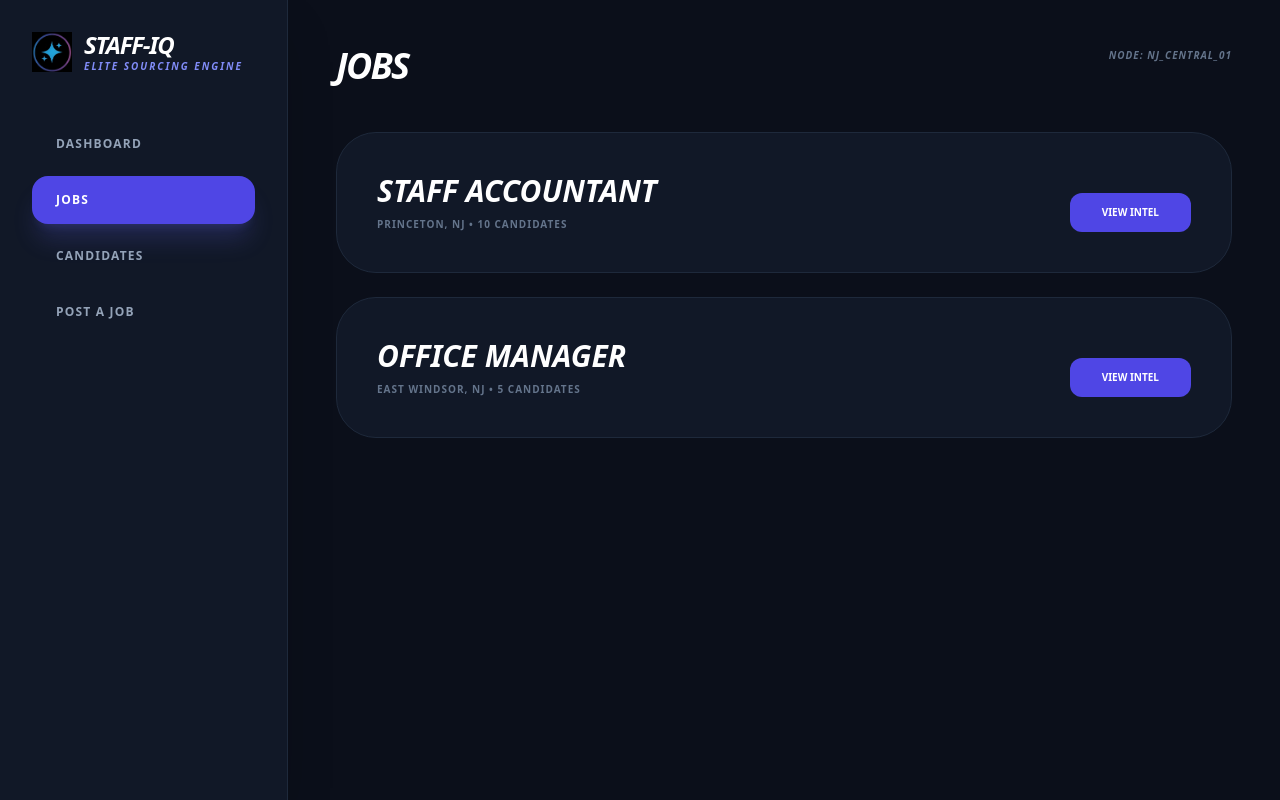
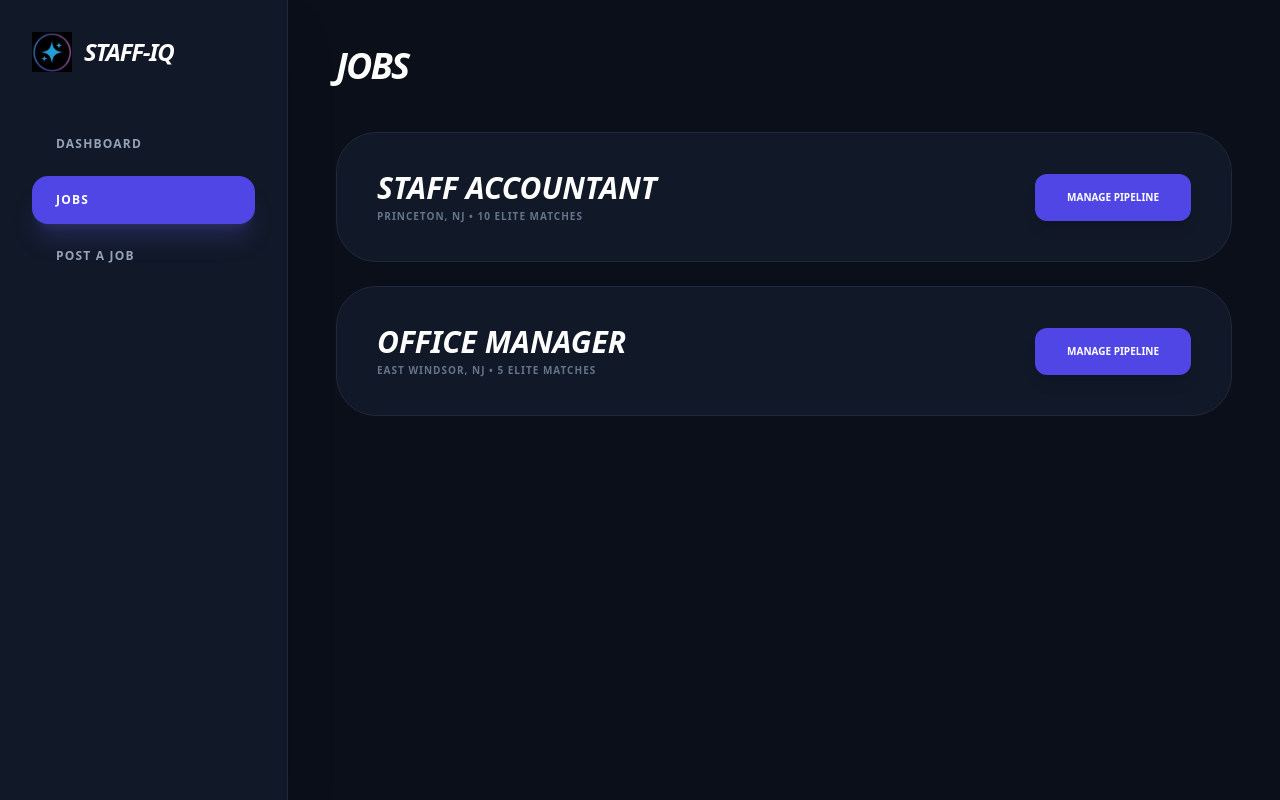
Before and after one commit to dansims2024-afk/staff-iq, a React (Vite) app: page / in a window 1280 px wide. Both pictures are taken after a click on the button "JOBS". Built offline with nearby package versions, Linux system fonts and the light colour scheme.

Commit message:
Update App.jsx

```diff
--- a/src/App.jsx
+++ b/src/App.jsx
@@ -4,131 +4,121 @@ export default function App() {
   // --- 1. GLOBAL STATE (Main Controller) ---
   const [activeTab, setActiveTab] = useState('Dashboard');
   const [selectedCandidate, setSelectedCandidate] = useState(null);
-  const [viewingJD, setViewingJD] = useState(null);
-  const [showEmailPreview, setShowEmailPreview] = useState(false);
+  const [activeJobView, setActiveJobView] = useState(null); // The "Drill-Down" state
 
-  // --- 2. THE PRODUCTION DATASET: 2 JOBS ---
+  // --- 2. THE PRODUCTION DATASET: JOBS WITH NESTED CANDIDATES ---
   const [jobs] = useState([
     {
-      id: 1, title: "Staff Accountant", location: "Princeton, NJ", dept: "Finance", applicants: 10, health: 92,
-      description: "MISSION: STAFF ACCOUNTANT\nEnsure high-velocity execution and 100% accuracy on mission-critical projects."
+      id: 1, title: "Staff Accountant", location: "Princeton, NJ", dept: "Finance", health: 92,
+      candidates: [
+        { id: 1, name: "Michael Vanhouten", score: "96%", status: "Final Loop", source: "Referral", aiSummary: "Elite match. NetSuite expert.", resume: "MICHAEL VANHOUTEN\nPrinceton, NJ\nSenior Accountant..." },
+        { id: 2, name: "Sarah Jenkins", score: "91%", status: "Technical", source: "LinkedIn", aiSummary: "Strong technical skills.", resume: "SARAH JENKINS\nLawrenceville, NJ..." },
+        { id: 3, name: "David Ross", score: "88%", status: "Screening", source: "Indeed", aiSummary: "Overqualified but strong.", resume: "DAVID ROSS..." },
+        { id: 4, name: "Emily Chen", score: "74%", status: "Needs Review", source: "Manual", aiSummary: "AP Specialist.", resume: "EMILY CHEN..." },
+        { id: 5, name: "James Peterson", score: "82%", status: "Sourced", source: "ZipRecruiter", aiSummary: "Job-hopper risk.", resume: "JAMES PETERSON..." },
+        { id: 6, name: "Linda Gomez", score: "65%", status: "Rejected", source: "Indeed", aiSummary: "No ERP experience.", resume: "LINDA GOMEZ..." },
+        { id: 7, name: "Raj Patel", score: "93%", status: "Needs Review", source: "Manual", aiSummary: "Elite auditor.", resume: "RAJ PATEL..." },
+        { id: 8, name: "Marcus Thorne", score: "55%", status: "Rejected", source: "LinkedIn", aiSummary: "Retention risk.", resume: "MARCUS THORNE..." },
+        { id: 9, name: "Anita Roy", score: "78%", status: "Sourced", source: "Jooble", aiSummary: "Recent grad.", resume: "ANITA ROY..." },
+        { id: 10, name: "Tom Baines", score: "80%", status: "Screening", source: "Referral", aiSummary: "Tax pro.", resume: "TOM BAINES..." }
+      ]
     },
     {
-      id: 2, title: "Office Manager", location: "East Windsor, NJ", dept: "Operations", applicants: 5, health: 85,
-      description: "MISSION: OFFICE MANAGER\nOptimize workflows and manage essential office infrastructure with precision."
+      id: 2, title: "Office Manager", location: "East Windsor, NJ", dept: "Operations", health: 85,
+      candidates: [
+        { id: 11, name: "Karen Miller", score: "89%", status: "Technical", source: "LinkedIn", aiSummary: "Excellent operations exp.", resume: "KAREN MILLER..." },
+        { id: 12, name: "Steve Zhao", score: "94%", status: "Final Loop", source: "Referral", aiSummary: "Perfect for Princeton branch.", resume: "STEVE ZHAO..." },
+        { id: 13, name: "Becca Smith", score: "72%", status: "Needs Review", source: "Indeed", aiSummary: "Lacks manager depth.", resume: "BECCA SMITH..." },
+        { id: 14, name: "Chris Evans", score: "85%", status: "Sourced", source: "LinkedIn", aiSummary: "Strong communicator.", resume: "CHRIS EVANS..." },
+        { id: 15, name: "Julie Vance", score: "96%", status: "Needs Review", source: "Manual", aiSummary: "Elite match.", resume: "JULIE VANCE..." }
+      ]
     }
-  ]);
-
-  // --- 15 DIVERSE CANDIDATES WITH RESUMES ---
-  const [candidates] = useState([
-    { id: 1, name: "Michael Vanhouten", score: "96%", status: "Final Loop", source: "Referral", aiSummary: "Elite match. NetSuite expert.", resume: "MICHAEL VANHOUTEN\nPrinceton, NJ\nSenior Accountant..." },
-    { id: 2, name: "Sarah Jenkins", score: "91%", status: "Technical", source: "LinkedIn", aiSummary: "Strong technical skills, slightly junior.", resume: "SARAH JENKINS\nLawrenceville, NJ..." },
-    { id: 3, name: "David Ross", score: "88%", status: "Screening", source: "Indeed", aiSummary: "Overqualified but strong potential.", resume: "DAVID ROSS\nNew Brunswick, NJ..." },
-    { id: 4, name: "Emily Chen", score: "74%", status: "Needs Review", source: "Manual", aiSummary: "AP Specialist, lacks GL depth.", resume: "EMILY CHEN\nWest Windsor, NJ..." },
-    { id: 5, name: "James Peterson", score: "82%", status: "Sourced", source: "ZipRecruiter", aiSummary: "Solid background, job-hopper risk.", resume: "JAMES PETERSON\nPlainsboro, NJ..." },
-    { id: 6, name: "Linda Gomez", score: "65%", status: "Rejected", source: "Indeed", aiSummary: "Primary bookkeeping, no ERP experience.", resume: "LINDA GOMEZ\nHamilton, NJ..." },
-    { id: 7, name: "Raj Patel", score: "93%", status: "Needs Review", source: "Manual", aiSummary: "Elite auditor with CPA track.", resume: "RAJ PATEL\nEdison, NJ..." },
-    { id: 8, name: "Marcus Thorne", score: "55%", status: "Rejected", source: "LinkedIn", aiSummary: "Heavily overqualified; retention risk.", resume: "MARCUS THORNE\nPrinceton, NJ..." },
-    { id: 9, name: "Anita Roy", score: "78%", status: "Sourced", source: "Jooble", aiSummary: "Recent grad, zero field experience.", resume: "ANITA ROY\nPrinceton Jct, NJ..." },
-    { id: 10, name: "Tom Baines", score: "80%", status: "Screening", source: "Referral", aiSummary: "Tax pro pivoting to General Ledger.", resume: "TOM BAINES\nEwing, NJ..." },
-    { id: 11, name: "Karen Miller", score: "89%", status: "Technical", source: "LinkedIn", aiSummary: "Excellent operations and Office Management exp.", resume: "KAREN MILLER\nEast Windsor, NJ..." },
-    { id: 12, name: "Steve Zhao", score: "94%", status: "Final Loop", source: "Referral", aiSummary: "Deep Finance background, perfect for Princeton.", resume: "STEVE ZHAO\nPrinceton, NJ..." },
-    { id: 13, name: "Becca Smith", score: "72%", status: "Needs Review", source: "Indeed", aiSummary: "Solid admin, lacks manager level depth.", resume: "BECCA SMITH\nHightstown, NJ..." },
-    { id: 14, name: "Chris Evans", score: "85%", status: "Sourced", source: "LinkedIn", aiSummary: "Strong communicator, good for Ops role.", resume: "CHRIS EVANS\nTrenton, NJ..." },
-    { id: 15, name: "Julie Vance", score: "96%", status: "Needs Review", source: "Manual", aiSummary: "Hospitality veteran; elite Office Manager match.", resume: "JULIE VANCE\nEast Windsor, NJ..." }
   ]);
 
   return (
     <div className="flex min-h-screen font-sans bg-[#0B0F1A] text-white">
 
-      {/* SIDEBAR: UNIFIED BRANDING */}
+      {/* SIDEBAR: CLEANER NAVIGATION (REMOVED CANDIDATES TAB) */}
       <nav className="w-72 p-8 fixed h-full flex flex-col bg-[#111827] border-r border-slate-800 shadow-2xl z-30">
         <div className="mb-12 flex items-center gap-3">
            <img src="/logo.png" alt="Logo" className="w-10 h-10 object-contain" />
-           <div>
-              <h1 className="text-2xl font-[900] italic uppercase tracking-tighter text-white leading-none">Staff-IQ</h1>
-              <p className="text-[10px] font-black text-indigo-400 uppercase tracking-[0.2em] mt-1 leading-none italic">Elite Sourcing Engine</p>
-           </div>
+           <h1 className="text-2xl font-[900] italic uppercase tracking-tighter text-white leading-none">Staff-IQ</h1>
         </div>
         <div className="flex flex-col gap-2 flex-1">
-          {['Dashboard', 'Jobs', 'Candidates', 'Post a Job'].map((tab) => (
-            <button key={tab} onClick={() => {setActiveTab(tab); setViewingJD(null);}} className={`text-left p-4 px-6 rounded-2xl font-black uppercase text-xs tracking-widest transition-all ${activeTab === tab ? 'bg-indigo-600 text-white shadow-xl shadow-indigo-500/20' : 'text-slate-400 hover:bg-slate-800'}`}>{tab}</button>
+          {['Dashboard', 'Jobs', 'Post a Job'].map((tab) => (
+            <button key={tab} onClick={() => {setActiveTab(tab); setActiveJobView(null);}} className={`text-left p-4 px-6 rounded-2xl font-black uppercase text-xs tracking-widest transition-all ${activeTab === tab ? 'bg-indigo-600 text-white shadow-xl shadow-indigo-500/20' : 'text-slate-400 hover:bg-slate-800'}`}>{tab}</button>
           ))}
         </div>
       </nav>
 
       <main className="flex-1 ml-72 p-12">
-        <header className="mb-12 flex justify-between items-start">
-            <h2 className="text-4xl font-[900] italic uppercase tracking-tighter leading-none">{activeTab}</h2>
-            <div className="text-right">
-                <p className="text-slate-500 text-[10px] font-black uppercase tracking-widest italic">Node: NJ_Central_01</p>
-            </div>
+        <header className="mb-12">
+            <h2 className="text-4xl font-[900] italic uppercase tracking-tighter leading-none">{activeJobView ? activeJobView.title : activeTab}</h2>
+            {activeJobView && <button onClick={() => setActiveJobView(null)} className="mt-4 text-[10px] font-black uppercase text-indigo-400">← Back to All Jobs</button>}
         </header>
 
-        {/* DASHBOARD: FULL METRICS */}
+        {/* DASHBOARD SUMMARY */}
         {activeTab === 'Dashboard' && (
-          <div className="space-y-10 animate-in fade-in">
-            <div className="grid grid-cols-4 gap-6">
-               {[
+          <div className="grid grid-cols-4 gap-6 animate-in fade-in">
+             {[
                 { label: 'Active Reqs', val: '2', color: 'text-indigo-400' },
                 { label: 'Total Pool', val: '15', color: 'text-white' },
                 { label: 'Net Savings', val: '$22.5k', color: 'text-emerald-400' },
                 { label: 'Avg Match', val: '84%', color: 'text-amber-400' }
               ].map((s, i) => (
                 <div key={i} className="bg-[#111827] border border-slate-800 p-8 rounded-[32px]">
-                  <p className="text-slate-500 text-[10px] font-black uppercase mb-1 italic">{s.label}</p>
+                  <p className="text-slate-500 text-[10px] font-black uppercase italic">{s.label}</p>
                   <p className={`text-4xl font-[900] italic ${s.color} leading-none mt-2`}>{s.val}</p>
                 </div>
               ))}
-            </div>
           </div>
         )}
 
-        {/* JOBS TAB */}
-        {activeTab === 'Jobs' && (
-          <div className="space-y-6">
+        {/* JOBS LIST VIEW */}
+        {activeTab === 'Jobs' && !activeJobView && (
+          <div className="space-y-6 animate-in fade-in">
              {jobs.map(j => (
-               <div key={j.id} className="bg-[#111827] border border-slate-800 p-10 rounded-[40px] flex justify-between items-end">
+               <div key={j.id} className="bg-[#111827] border border-slate-800 p-10 rounded-[40px] flex justify-between items-center group hover:border-indigo-500 transition-all">
                   <div>
-                    <h4 className="text-3xl font-[900] italic uppercase text-white mb-2">{j.title}</h4>
-                    <p className="text-[10px] font-black text-slate-500 uppercase tracking-widest">{j.location} • {j.applicants} Candidates</p>
+                    <h4 className="text-3xl font-[900] italic uppercase text-white mb-2 leading-none">{j.title}</h4>
+                    <p className="text-[10px] font-black text-slate-500 uppercase tracking-widest leading-none">{j.location} • {j.candidates.length} Elite Matches</p>
                   </div>
-                  <button onClick={() => setViewingJD(j)} className="px-8 py-3 bg-indigo-600 rounded-xl text-[10px] font-black uppercase text-white">View Intel</button>
+                  <button onClick={() => setActiveJobView(j)} className="px-8 py-4 bg-indigo-600 rounded-xl text-[10px] font-black uppercase text-white shadow-lg">Manage Pipeline</button>
                </div>
              ))}
           </div>
         )}
 
-        {/* CANDIDATES TAB: FULL LIST */}
-        {activeTab === 'Candidates' && (
-          <div className="space-y-4 animate-in fade-in">
-             {candidates.sort((a,b) => parseInt(b.score) - parseInt(a.score)).map((c) => (
+        {/* CANDIDATE PIPELINE (FILTERED BY JOB) */}
+        {activeJobView && (
+          <div className="space-y-4 animate-in slide-in-from-bottom-4">
+             {activeJobView.candidates.sort((a,b) => parseInt(b.score) - parseInt(a.score)).map((c) => (
                <div key={c.id} onClick={() => setSelectedCandidate(c)} className="bg-[#111827] border border-slate-800 p-6 rounded-[32px] flex items-center gap-8 group hover:border-indigo-500 transition-all cursor-pointer">
-                  <div className="w-14 h-14 bg-slate-900 rounded-2xl flex items-center justify-center text-xl font-[900] italic text-indigo-400">{c.score.replace('%', '')}</div>
+                  <div className="w-14 h-14 bg-slate-900 rounded-2xl flex items-center justify-center text-xl font-[900] italic text-indigo-400 group-hover:bg-indigo-600 group-hover:text-white transition-all shadow-inner">{c.score.replace('%', '')}</div>
                   <div className="flex-1">
-                    <p className="font-black text-lg uppercase italic text-white">{c.name}</p>
-                    <p className="text-[10px] font-bold text-slate-500 uppercase tracking-widest">{c.status} • {c.source}</p>
+                    <p className="font-black text-lg uppercase italic text-white leading-none mb-1">{c.name}</p>
+                    <p className="text-[10px] font-bold text-slate-500 uppercase tracking-widest leading-none">{c.status} • {c.source}</p>
                   </div>
                </div>
              ))}
           </div>
         )}
 
-        {/* MODALS: JD, CANDIDATE DETAIL, EMAIL PREVIEW... */}
+        {/* CANDIDATE DETAIL MODAL */}
         {selectedCandidate && (
            <div className="fixed inset-0 bg-black/90 backdrop-blur-md z-[100] flex items-center justify-center p-8">
-              <div className="bg-[#0B0F1A] border border-slate-700 w-full max-w-6xl h-[85vh] rounded-[48px] flex overflow-hidden">
+              <div className="bg-[#0B0F1A] border border-slate-700 w-full max-w-6xl h-[85vh] rounded-[48px] flex overflow-hidden shadow-2xl animate-in zoom-in-95">
                  <div className="w-1/3 bg-[#111827] p-10 border-r border-slate-800 overflow-y-auto">
-                    <button onClick={() => setSelectedCandidate(null)} className="mb-6 text-[10px] font-black uppercase text-slate-500">← Back</button>
-                    <h2 className="text-3xl font-[900] italic uppercase mb-8">{selectedCandidate.name}</h2>
+                    <button onClick={() => setSelectedCandidate(null)} className="mb-6 text-[10px] font-black uppercase text-slate-500 leading-none">← Back to Pipeline</button>
+                    <h2 className="text-3xl font-[900] italic uppercase leading-none mb-8">{selectedCandidate.name}</h2>
                     <div className="p-6 bg-slate-800 rounded-2xl border border-slate-700 mb-6">
-                       <p className="text-[10px] font-black text-indigo-400 uppercase tracking-widest mb-2">AI Summary</p>
+                       <p className="text-[10px] font-black text-indigo-400 uppercase tracking-widest mb-2 italic leading-none">AI Redline Summary</p>
                        <p className="text-sm text-slate-300 font-medium leading-relaxed">{selectedCandidate.aiSummary}</p>
                     </div>
-                    <button className="w-full py-4 bg-indigo-600 rounded-xl text-[10px] font-black uppercase text-white">Schedule via Calendly</button>
+                    <button className="w-full py-5 bg-indigo-600 rounded-xl text-[10px] font-black uppercase text-white shadow-xl shadow-indigo-500/20">Dispatch Loop Invite</button>
                  </div>
-                 <div className="w-2/3 bg-white text-slate-900 p-12 overflow-y-auto font-serif">
-                    <pre className="whitespace-pre-wrap">{selectedCandidate.resume}</pre>
+                 <div className="w-2/3 bg-white text-slate-900 p-12 overflow-y-auto rounded-r-[48px]">
+                    <pre className="whitespace-pre-wrap font-serif text-sm leading-relaxed">{selectedCandidate.resume}</pre>
                  </div>
               </div>
            </div>
```
